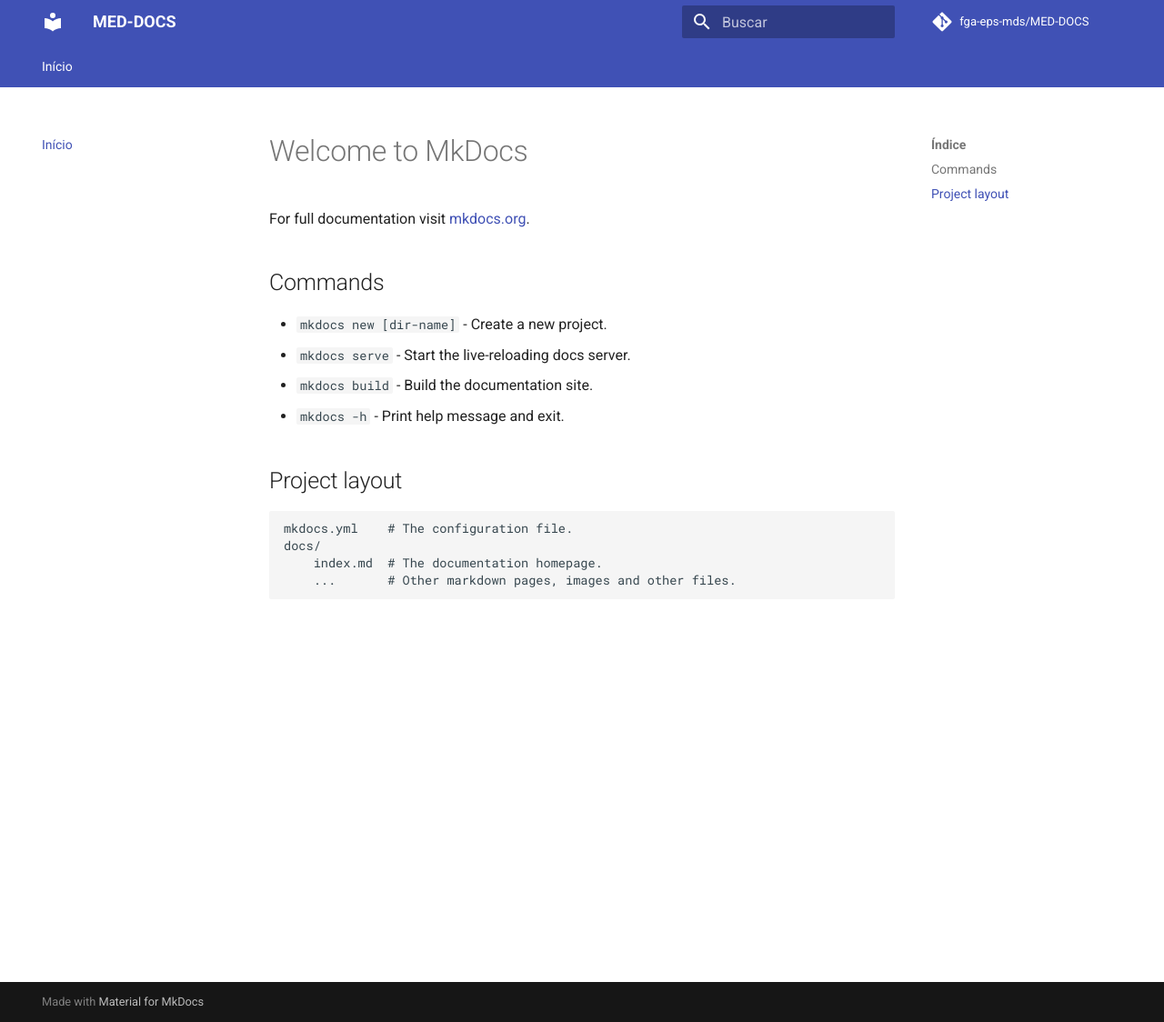
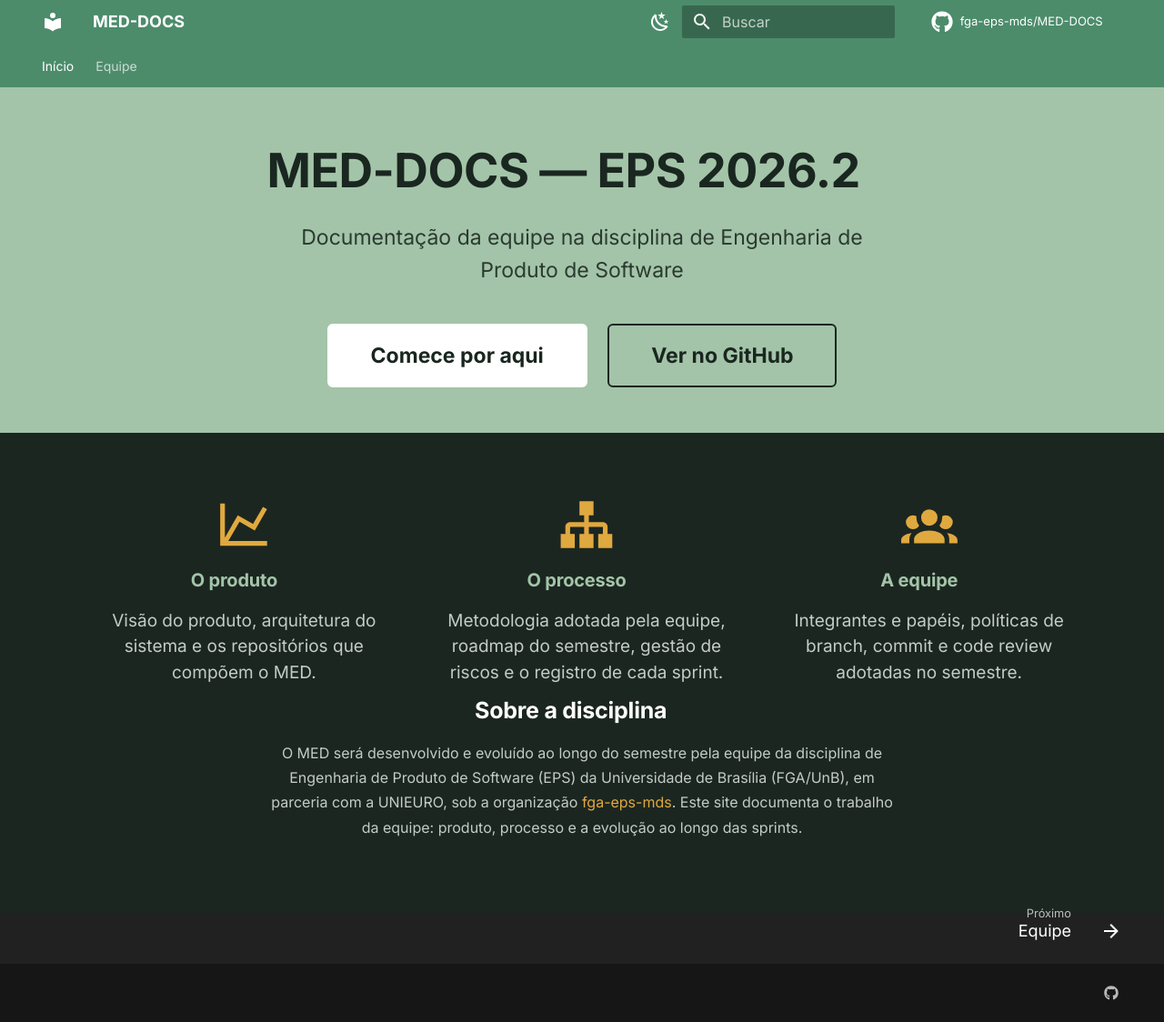
Before and after one commit to fga-eps-mds/-UNB-FCTE-UNIEURO-MED, an MkDocs documentation site: the page built from docs/index.md, in a window 1280 px wide and 1124 px high. Shown: the whole window at 91% size. Built offline with MkDocs 1.6.1 and Material for MkDocs 9.7.7, drawn with Linux system fonts in a browser that asks for light colours; comment, search, counter and statistics services are not loaded.

Commit message:
docs: estiliza home com paleta, adiciona página de equipe e requirements-docs

```diff
--- a/docs/index.md
+++ b/docs/index.md
@@ -1,17 +1,55 @@
-# Welcome to MkDocs
+---
+title: Início
+hide:
+  - navigation
+  - toc
+---
 
-For full documentation visit [mkdocs.org](https://www.mkdocs.org).
+<div class="hero" markdown>
 
-## Commands
+# MED-DOCS — EPS 2026.2
 
-* `mkdocs new [dir-name]` - Create a new project.
-* `mkdocs serve` - Start the live-reloading docs server.
-* `mkdocs build` - Build the documentation site.
-* `mkdocs -h` - Print help message and exit.
+Documentação da equipe na disciplina de Engenharia de Produto de Software
 
-## Project layout
+[Comece por aqui](produto/visao-geral.md){ .md-button .md-button--primary }
+[Ver no GitHub](https://github.com/fga-eps-mds/2026.2-UNB-FCTE_UNIEURO_MED-DOCS){ .md-button }
 
-    mkdocs.yml    # The configuration file.
-    docs/
-        index.md  # The documentation homepage.
-        ...       # Other markdown pages, images and other files.
+</div>
+
+<div class="feature-band" markdown>
+
+<div class="grid cards" markdown>
+
+-   :material-chart-line:{ .feature-icon }
+
+    ### O produto
+
+    Visão do produto, arquitetura do sistema e os repositórios que compõem o MED.
+
+-   :material-sitemap:{ .feature-icon }
+
+    ### O processo
+
+    Metodologia adotada pela equipe, roadmap do semestre, gestão de riscos e o registro de cada sprint.
+
+-   :material-account-group:{ .feature-icon }
+
+    ### A equipe
+
+    Integrantes e papéis, políticas de branch, commit e code review adotadas no semestre.
+
+</div>
+
+</div>
+
+<div class="about-band" markdown>
+
+## Sobre a disciplina
+
+O MED será desenvolvido e evoluído ao longo do semestre pela equipe da disciplina de
+Engenharia de Produto de Software (EPS) da Universidade de Brasília (FGA/UnB), em
+parceria com a UNIEURO, sob a organização
+[fga-eps-mds](https://github.com/fga-eps-mds). Este site documenta o trabalho da
+equipe: produto, processo e a evolução ao longo das sprints.
+
+</div>
--- /dev/null
+++ b/docs/stylesheets/extra.css
@@ -0,0 +1,215 @@
+:root {
+  --md-primary-fg-color: #4c8c6b;
+  --md-primary-fg-color--light: #63a382;
+  --md-primary-fg-color--dark: #386b50;
+  --md-accent-fg-color: #d99a3c;
+
+  --hero-bg: #a3c4a8;
+  --dark-band-bg: #1c2620;
+  --warm-accent: #e0a940;
+
+  --md-primary-bg-color: #ffffff;
+  --md-primary-bg-color--light: rgba(255, 255, 255, 0.7);
+  --md-accent-bg-color: #ffffff;
+}
+
+.md-typeset h1 {
+  font-weight: 700;
+  border-bottom: 2px solid var(--md-primary-fg-color);
+  padding-bottom: 0.3rem;
+}
+
+.md-typeset h2 {
+  font-weight: 600;
+  margin-top: 2rem;
+}
+
+.md-typeset .admonition,
+.md-typeset details {
+  border-radius: 8px;
+  border-width: 0;
+  border-left: 4px solid var(--warm-accent);
+}
+
+.md-typeset table:not([class]) {
+  border-radius: 8px;
+  overflow: hidden;
+  box-shadow: 0 1px 3px rgba(0, 0, 0, 0.08);
+}
+
+.md-typeset table:not([class]) th {
+  background-color: var(--md-primary-fg-color);
+  color: white;
+}
+
+.md-typeset pre > code {
+  border-radius: 6px;
+}
+
+.md-content__inner:has(.hero) {
+  padding-top: 0;
+  margin-top: 0;
+}
+
+.md-header--shadow {
+  box-shadow: none;
+}
+
+.hero {
+  margin-top: -3rem !important;
+}
+
+.feature-band {
+  margin-top: -3rem !important;
+}
+
+.about-band {
+  margin-top: -3rem !important;
+  margin-bottom: -3rem !important;
+}
+
+.hero,
+.feature-band,
+.about-band {
+  position: relative;
+  left: 50%;
+  right: 50%;
+  margin-left: -50vw;
+  margin-right: -50vw;
+  width: 100vw;
+}
+
+/* ---- Hero ---- */
+.hero {
+  background-color: var(--hero-bg);
+  padding: 4rem 1.5rem 3.5rem;
+  text-align: center;
+  color: #1a2620;
+}
+
+.hero h1 {
+  font-size: 2.6rem;
+  font-weight: 800;
+  border-bottom: none;
+  margin-bottom: 0.75rem;
+  color: #1a2620;
+}
+
+.hero p {
+  font-size: 1.15rem;
+  color: #2b3a30;
+  max-width: 640px;
+  margin: 0 auto 1.75rem;
+}
+
+.hero .md-button {
+  margin: 0.25rem 0.4rem;
+  border-radius: 6px;
+  font-weight: 600;
+}
+
+.hero .md-button--primary {
+background-color: #ffffff;
+color: #1a2620;
+border-color: #ffffff;
+}
+
+.hero .md-button--primary:hover,
+.hero .md-button--primary:focus {
+background-color: #f0f0f0;
+color: #1a2620;
+border-color: #f0f0f0;
+outline: none;
+box-shadow: none;
+}
+
+.hero .md-button:not(.md-button--primary) {
+  color: #1a2620;
+  border-color: #1a2620;
+  background-color: transparent;
+}
+
+.hero .md-button:not(.md-button--primary):hover {
+  background-color: rgba(26, 38, 32, 0.08);
+}
+
+.feature-band {
+  background-color: var(--dark-band-bg);
+  padding: 3.5rem 1.5rem;
+}
+
+.feature-band .grid.cards {
+  max-width: 1100px;
+  margin: 0 auto;
+}
+
+.feature-band .grid.cards > ul {
+  display: grid;
+  grid-template-columns: repeat(3, 1fr);
+  gap: 2rem;
+  list-style: none;
+  padding: 0;
+}
+
+.feature-band .grid.cards > ul > li {
+  background: transparent;
+  border: none;
+  box-shadow: none;
+  text-align: center;
+  padding: 0;
+}
+
+.feature-band .grid.cards > ul > li:hover {
+  box-shadow: none;
+  transform: none;
+}
+
+.feature-band .feature-icon {
+  font-size: 2.75rem;
+  color: var(--warm-accent);
+  display: block;
+  margin-bottom: 0.75rem;
+}
+
+.feature-band h3 {
+  color: #a3c4a8;
+  font-weight: 700;
+  margin-top: 0;
+}
+
+.feature-band p {
+  color: #c3ccc5;
+  font-size: 0.95rem;
+  line-height: 1.5;
+}
+
+.about-band {
+  background-color: var(--dark-band-bg);
+  padding: 0 1.4rem 4rem;
+  text-align: center;
+}
+
+.about-band h2 {
+  color: #ffffff;
+  margin-top: 0;
+}
+
+.about-band p {
+  color: #c3ccc5;
+  max-width: 700px;
+  margin: 0 auto;
+  line-height: 1.7;
+}
+
+.about-band a {
+  color: var(--warm-accent);
+}
+
+@media (max-width: 768px) {
+  .feature-band .grid.cards > ul {
+    grid-template-columns: 1fr;
+  }
+  .hero h1 {
+    font-size: 2rem;
+  }
+}
--- a/mkdocs.yml
+++ b/mkdocs.yml
@@ -1,15 +1,79 @@
 site_name: MED-DOCS
+site_description: Documentação do projeto MED, em parceria com a UNIEURO
 site_url: https://fga-eps-mds.github.io/2026.2-UNB-FCTE_UNIEURO_MED-DOCS/
 repo_url: https://github.com/fga-eps-mds/2026.2-UNB-FCTE_UNIEURO_MED-DOCS
 repo_name: fga-eps-mds/MED-DOCS
+edit_uri: edit/main/docs/
 
 theme:
   name: material
   language: pt-BR
+  icon:
+    repo: fontawesome/brands/github
+
+  palette:
+    - media: "(prefers-color-scheme: light)"
+      scheme: default
+      primary: custom
+      accent: custom
+      toggle:
+        icon: material/weather-night
+        name: Mudar para modo escuro
+
+    - media: "(prefers-color-scheme: dark)"
+      scheme: slate
+      primary: custom
+      accent: custom
+      toggle:
+        icon: material/weather-sunny
+        name: Mudar para modo claro
+
+  font:
+    text: Inter
+    code: Roboto Mono
+
   features:
     - navigation.tabs
+    - navigation.tabs.sticky
+    - navigation.sections
     - navigation.top
+    - navigation.footer
+    - navigation.indexes
+    - toc.follow
     - search.suggest
+    - search.highlight
+    - content.code.copy
+    - content.tabs.link
+    - content.action.edit
+
+extra:
+  social:
+    - icon: fontawesome/brands/github
+      link: https://github.com/fga-eps-mds/2026.2-UNB-FCTE_UNIEURO_MED-DOCS
+  generator: false
+
+markdown_extensions:
+  - admonition
+  - pymdownx.details
+  - pymdownx.superfences
+  - pymdownx.tabbed:
+      alternate_style: true
+  - pymdownx.highlight:
+      anchor_linenums: true
+  - pymdownx.inlinehilite
+  - pymdownx.snippets
+  - pymdownx.emoji:
+      emoji_index: !!python/name:material.extensions.emoji.twemoji
+      emoji_generator: !!python/name:material.extensions.emoji.to_svg
+  - attr_list
+  - md_in_html
+  - toc:
+      permalink: true
+      title: Nesta página
+
+extra_css:
+  - stylesheets/extra.css
 
 nav:
   - Início: index.md
+  - Equipe: equipe/equipe.md
```
Also changed, not shown: docs/equipe/equipe.md (added, +91 -0 lines), requirements.txt (added, +29 -0 lines), 1 other file.
